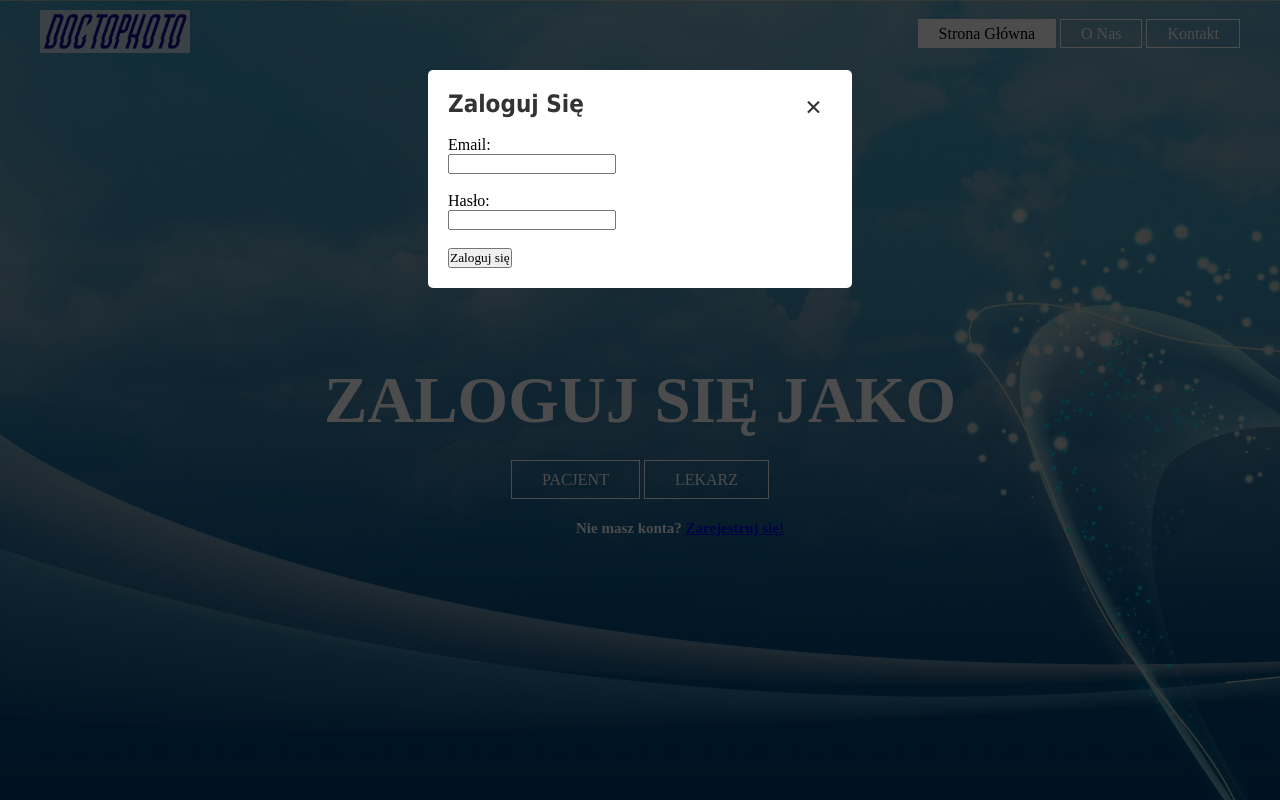
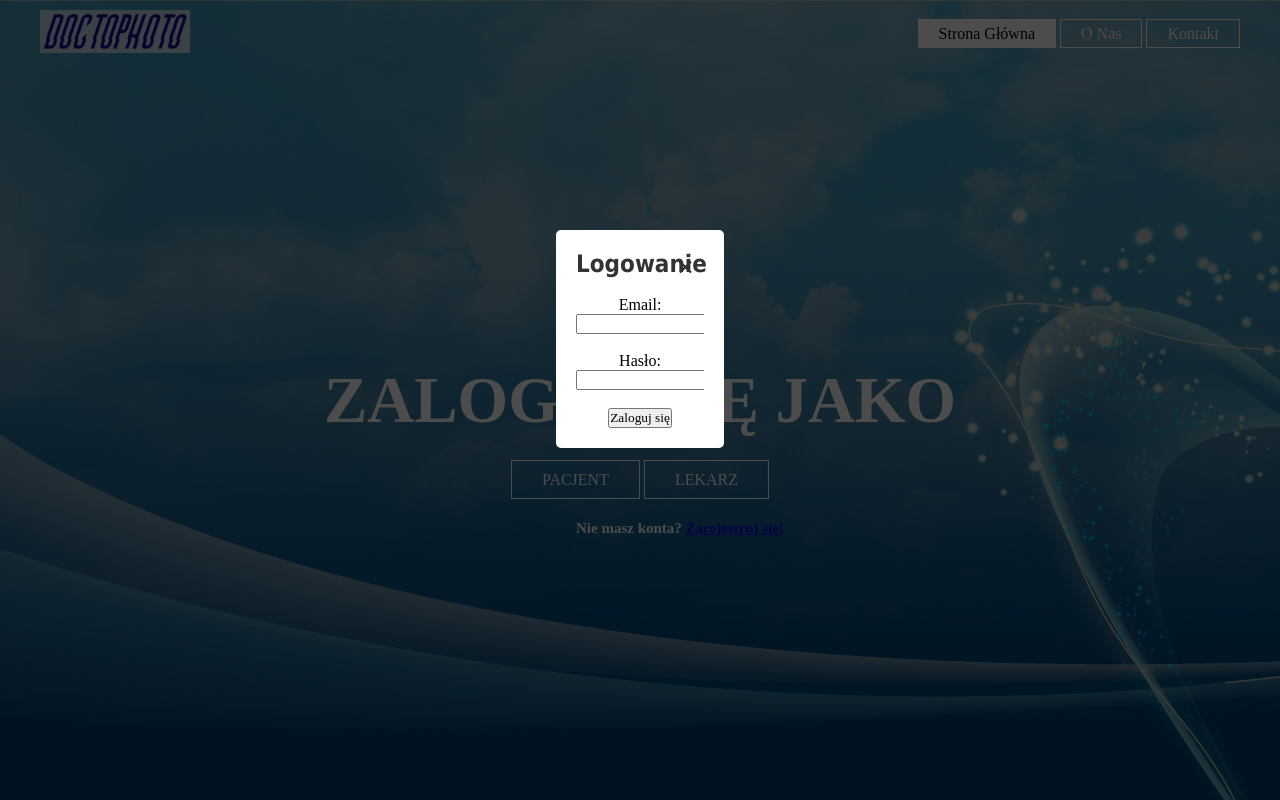
Before and after one commit to wskarbek/doctophoto, a Django app: page /dtp/welcome in a window 1280 px wide, after a click on "PACJENT". Run offline with Django 3.2, Linux system fonts and the light colour scheme.

Commit message:
html and css fixes

```diff
--- a/dtp/static/dtp/style.css
+++ b/dtp/static/dtp/style.css
@@ -81,6 +81,7 @@ header {
      background-color: #fff;
      color: #000;
  }
+
 .register h2{
     position: absolute;
     top: 65%;
@@ -90,6 +91,7 @@ header {
     font-size: 15px;
 
 }
+
 .overlay {
     position: fixed;
     top: 0;
@@ -101,20 +103,22 @@ header {
     visibility: hidden;
     opacity: 0;
 }
+
 .overlay:target {
     visibility: visible;
     opacity: 1;
 }
 
 .popup {
+    text-align: center;
+    top: 20%;
     margin: 70px auto;
     padding: 20px;
     background: #fff;
     border-radius: 5px;
-  width: 30%;
+    width: 10%;
     position: relative;
     transition: all 5s ease-in-out;
-
 }
 
 .popup h2 {
@@ -122,6 +126,7 @@ header {
     color: #333;
     font-family: Tahoma, Arial, sans-serif;
 }
+
 .popup .close {
     position: absolute;
     top: 20px;
@@ -132,9 +137,11 @@ header {
     text-decoration: none;
     color: #333;
 }
+
 .popup .close:hover {
     color: #06D85F;
 }
+
 .popup .content {
     max-height: 30%;
     overflow: auto;
@@ -155,21 +162,21 @@ header {
     left: 50%;
     transform: translate(-50%,-50%);
     color: white;
+ }
 
- }
 .container .table{
     position: absolute;
     top: 40%;
     transform: translate(-50%,-50%);
     color: white;
     width: 50%;
+ }
 
- }
 table, th, td {
     border: 1px solid white;
     border-collapse: collapse;
+}
 
-}
 th{
     height: 60px;
     background-color: dodgerblue;
@@ -184,7 +191,6 @@ td{
     float: left;
     padding: 20px;
     left: 50%;
-
  }
 
  .title2 {
@@ -198,3 +204,8 @@ td{
      color: #fff;
      font-size: 65px;
  }
+
+  tr:hover {
+      background-color: white;
+      color: black;
+  }
--- a/dtp/templates/dtp/welcome.html
+++ b/dtp/templates/dtp/welcome.html
@@ -29,7 +29,7 @@
         </div>
         <div id="popup1" class="overlay">
             <div class="popup">
-                <h2>Zaloguj Się</h2>
+                <h2>Logowanie</h2>
                 <br>
                 <a class="close" href="#">&times;</a>
                 <div class="content">
@@ -47,7 +47,7 @@
         </div>
         <div id="popup2" class="overlay">
             <div class="popup">
-                <h2>Zaloguj się</h2>
+                <h2>Logowanie</h2>
                 <br>
                 <a class="close" href="#">&times;</a>
                 <div class="content">
@@ -65,18 +65,17 @@
         </div>
         <div id="popup3" class="overlay">
             <div class="popup">
-                <h2>Zarejestruj się</h2>
+                <h2>Rejestracja</h2>
                 <br>
                 <a class="close" href="#">&times;</a>
                 <div class="content">
                     <form action = "{%  url 'signup' %}" method="POST">
                         {% csrf_token %}
-
                         {{ form3.as_p }}
                         {%  if form.errors %}
                         <p>Niepoprawne dane</p>
                         {% endif %}
-
+                    <br>
                         <input type="submit" id="submit3" value="Zarejestruj się">
                     </form>
                 </div>
--- a/dtp/urls.py
+++ b/dtp/urls.py
@@ -4,7 +4,7 @@ from . import views
 
 
 urlpatterns = [
-    path('', views.index, name='index'),
+    path('index', views.index, name='index'),
     path('welcome', views.welcome, name='welcome'),
     path('about', views.about, name='about'),
     path('contact', views.contact, name='contact'),
```
Also changed, not shown: dtp/templates/dtp/examination.html (+4 -3 lines), dtp/templates/dtp/index.html (+5 -5 lines). Lines whose indentation alone changed are shown as unchanged.
